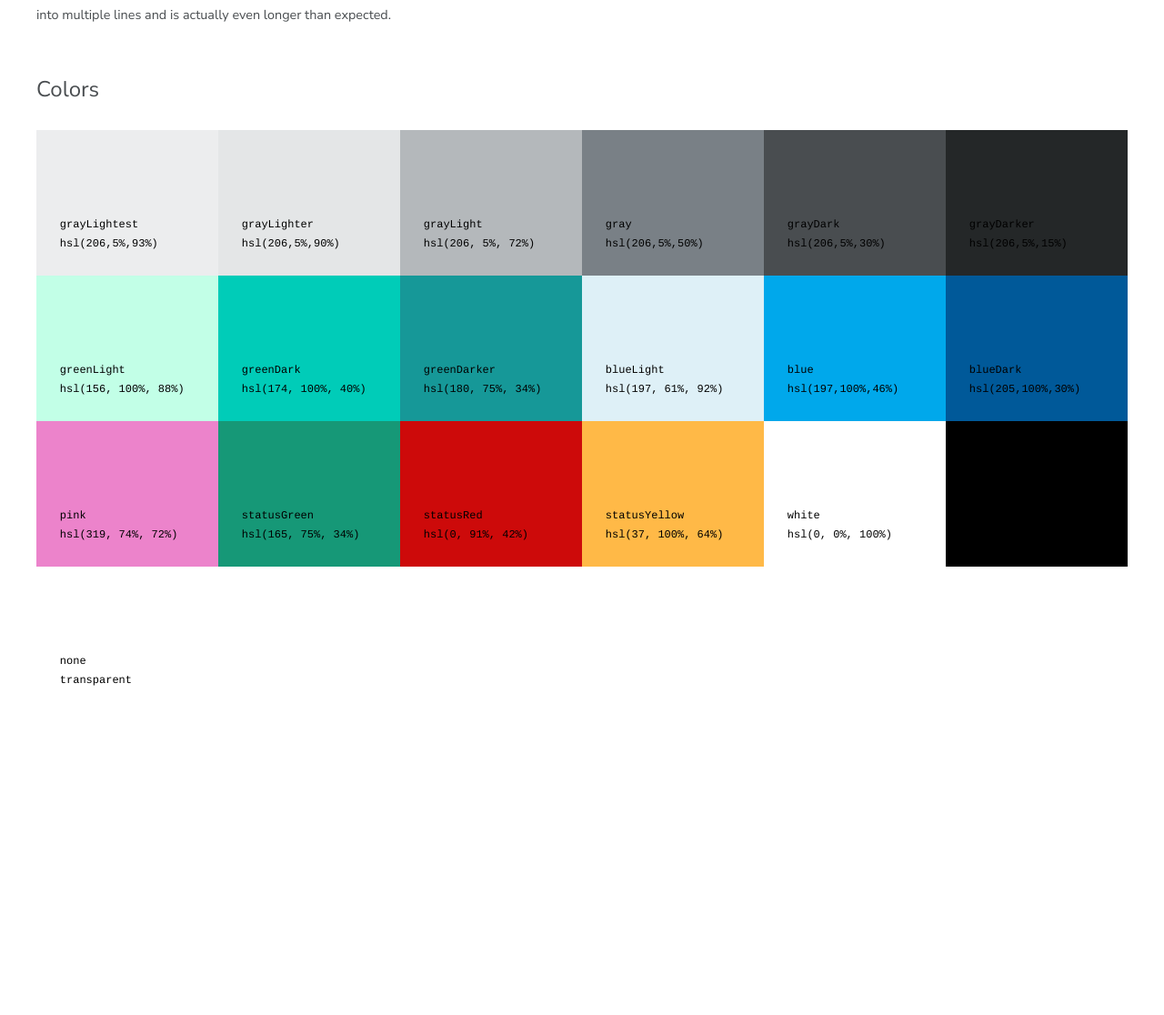
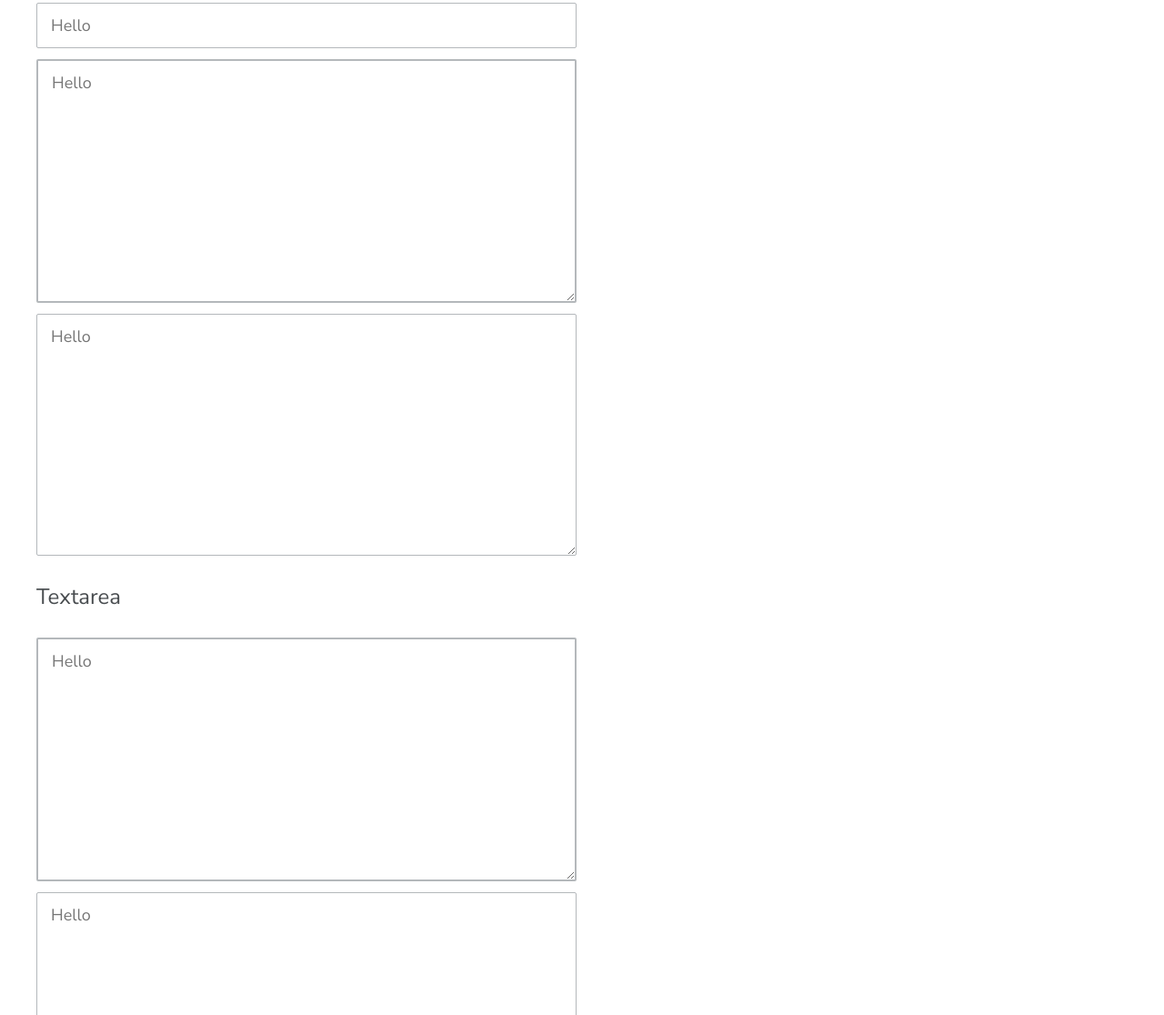
Before and after one commit to garden-io/eden, a Gatsby site: page / in a window 1280 px wide. Shown: the part 1684-2800 px from the top of the page at 91% size. Before the commit the page ends 2467 px from the top, so only its background shows below. Built offline with nearby package versions, Linux system fonts and the light colour scheme; Gatsby itself is replaced by a stand-in of ours; a web font is replaced by a local one.

Commit message:
feat: form fields borderwidth prop

```diff
--- a/src/components/Textarea.tsx
+++ b/src/components/Textarea.tsx
@@ -6,18 +6,26 @@
 
 import React, { FC } from "react"
 
-import { useTheme } from "../contexts"
-import { fontFamilies } from "../themes"
+import { useTheme, fontFamilies, BorderWidth } from ".."
 
 interface TextareaProps {
   title?: string
+  placeholder?: string
   name?: string
   value?: any
+  borderWidth?: BorderWidth
   onChange?: (event: React.ChangeEvent<HTMLTextAreaElement>) => void
 }
 
-export const Textarea: FC<TextareaProps> = ({ title = "", name = "", value = "", onChange = () => null }) => {
-  const { colors, space, textSizes } = useTheme()
+export const Textarea: FC<TextareaProps> = ({
+  title = "",
+  placeholder = "",
+  name = "",
+  value = "",
+  borderWidth = "medium",
+  onChange = () => null,
+}) => {
+  const { colors, space, textSizes, borderRadiuses, borderWidths } = useTheme()
 
   return (
     <div>
@@ -37,11 +45,12 @@ export const Textarea: FC<TextareaProps> = ({ title = "", name = "", value = "",
         name={name}
         value={value}
         rows={10}
+        placeholder={placeholder}
         style={{
           display: "block",
           background: colors.white,
-          borderRadius: "1px",
-          borderWidth: "1px",
+          borderRadius: borderRadiuses.small,
+          borderWidth: borderWidths[borderWidth],
           borderStyle: "solid",
           borderColor: colors.grayLight,
           color: colors.gray,
--- a/src/components/Textfield.tsx
+++ b/src/components/Textfield.tsx
@@ -29,7 +29,7 @@ export const Textfield: FC<Props> = ({
   placeholder = "",
   type = "text",
   disabled = false,
-  borderWidth = "small",
+  borderWidth = "medium",
   onChange = () => null,
 }) => {
   const { colors, space, textSizes, fontFamilies, borderWidths, borderRadiuses } = useTheme()
--- a/src/pages/index.tsx
+++ b/src/pages/index.tsx
@@ -19,6 +19,7 @@ import {
   TextSize,
   Pre,
   Textfield,
+  Textarea,
 } from ".."
 
 const EdenColors = () => (
@@ -114,8 +115,20 @@ const EdenTextfields = () => {
     <Grid columns="1fr 1fr">
       <Grid>
         <Textfield placeholder="Hello" />
-        {/* TODO: medium and large */}
-        <Textfield borderWidth="medium" placeholder="Hello" />
+        <Textfield borderWidth="small" placeholder="Hello" />
+        <Textarea placeholder="Hello" />
+        <Textarea borderWidth="small" placeholder="Hello" />
+      </Grid>
+    </Grid>
+  )
+}
+
+const EdenTextareas = () => {
+  return (
+    <Grid columns="1fr 1fr">
+      <Grid>
+        <Textarea placeholder="Hello" />
+        <Textarea borderWidth="small" placeholder="Hello" />
       </Grid>
     </Grid>
   )
@@ -129,14 +142,16 @@ const Colors = () => {
       <Section>
         <Space height="larger" />
         <Grid gap="large">
-          <Text size="large">Textfield</Text>
-          <EdenTextfields />
           <Text size="large">Box</Text>
           <EdenBoxes />
           <Text size="large">Title</Text>
           <EdenTitles />
           <Text size="large">Text</Text>
           <EdenTexts />
+          <Text size="large">Textfield</Text>
+          <EdenTextfields />
+          <Text size="large">Textarea</Text>
+          <EdenTextareas />
           <Text size="large">Colors</Text>
           <EdenColors />
         </Grid>
```
